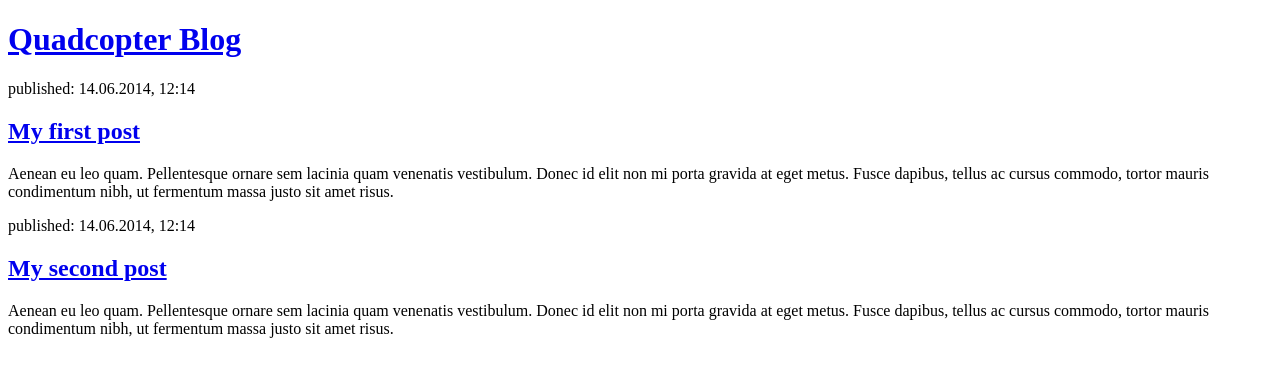
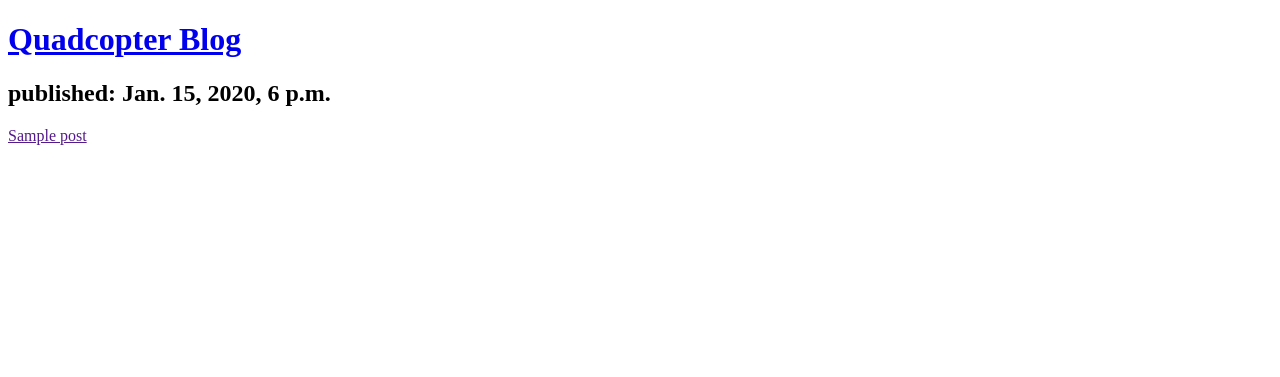
Before and after one commit to hammer-cjj/my-first-blog, a Django app: page / in a window 1280 px wide. Shown: the top 377 px of the page. Run offline with Django 3.2, Linux system fonts and the light colour scheme; tables that the repository leaves empty hold one stand-in row (values such as "Sample post").

Commit message:
Modified templates to display posts from database.

```diff
--- a/blog/templates/blog/post_list.html
+++ b/blog/templates/blog/post_list.html
@@ -7,24 +7,12 @@
         <div>
             <h1><a href="/">Quadcopter Blog</a></h1>
         </div>
+        {% for post in posts %}
         <div>
-            <p>published: 14.06.2014, 12:14</p>
-            <h2><a href="/">My first post</a></h2>
-            <p>
-                Aenean eu leo quam. Pellentesque ornare sem lacinia quam venenatis vestibulum.
-                Donec id elit non mi porta gravida at eget metus. Fusce dapibus, tellus ac cursus
-                commodo, tortor mauris condimentum nibh, ut fermentum massa justo sit amet risus.
-            </p>
+            <h2>published: {{post.published_date}}</h2>
+            <a href=''>{{ post.title }}</a>
+            <p>{{ posts.text|linebreaksbr }}</p>
         </div>
-
-        <div>
-            <p>published: 14.06.2014, 12:14</p>
-            <h2><a href="/">My second post</a></h2>
-            <p>
-                Aenean eu leo quam. Pellentesque ornare sem lacinia quam venenatis vestibulum.
-                Donec id elit non mi porta gravida at eget metus. Fusce dapibus, tellus ac cursus
-                commodo, tortor mauris condimentum nibh, ut fermentum massa justo sit amet risus.
-            </p>
-        </div>
+        {% endfor %}
     </body>
 </html>
--- a/blog/views.py
+++ b/blog/views.py
@@ -1,5 +1,8 @@
 from django.shortcuts import render
+from django.utils import timezone
+from .models import Post
 
 # Create your views here.
 def post_list(request):
-    return render(request, 'blog/post_list.html', {})
+    posts = Post.objects.filter(published_date__lte=timezone.now()).order_by('published_date')
+    return render(request, 'blog/post_list.html', {'posts':posts})
```
